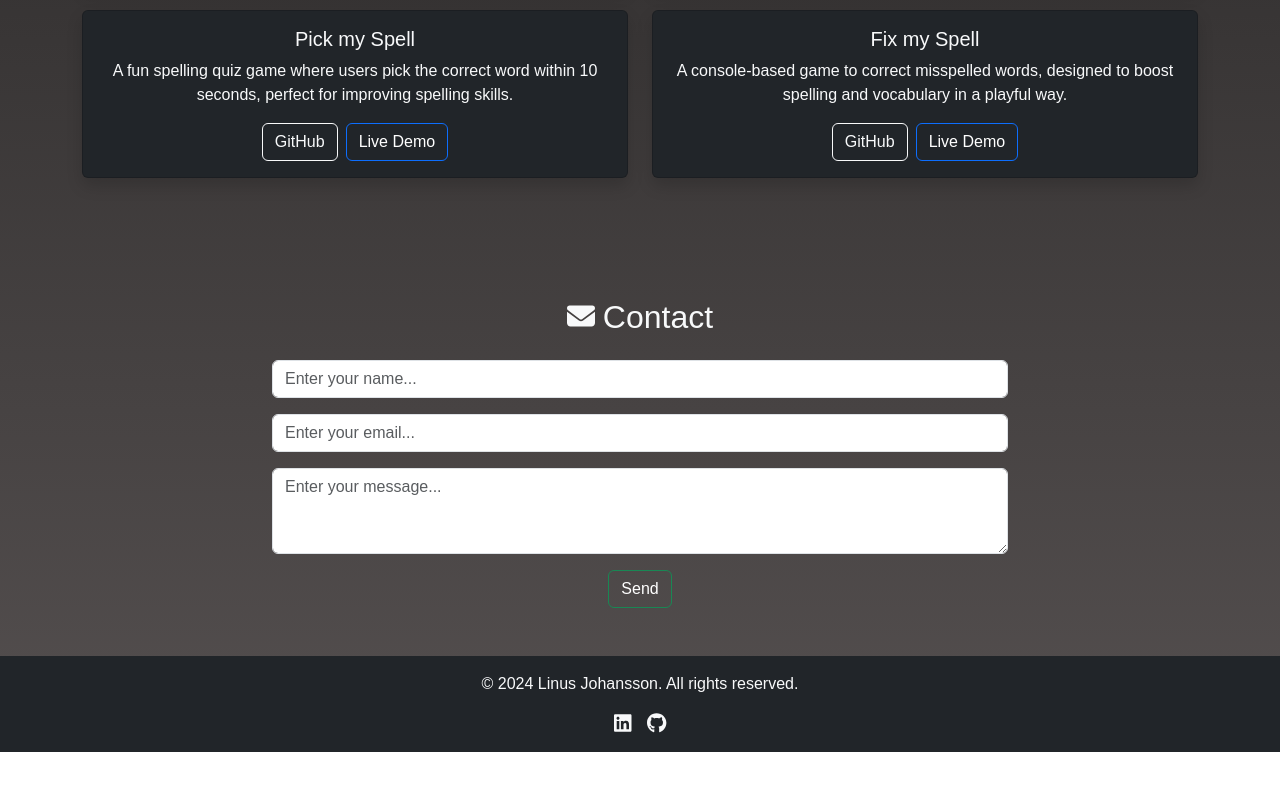
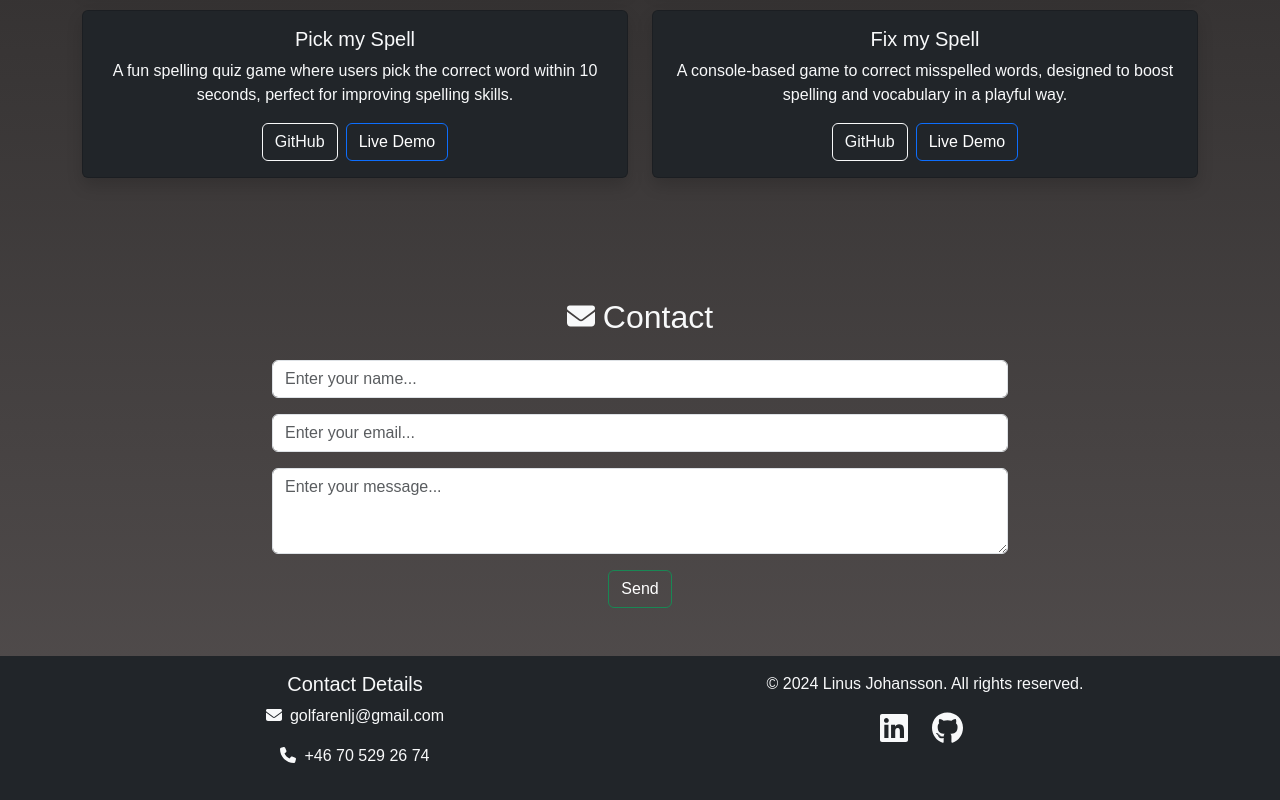
Before and after one commit to j0hanz/j0hanz-portfolio, a React (Create React App) app: page / in a window 1280 px wide. Shown: the part 2974-3774 px from the top of the page. Before the commit the page ends 3726 px from the top, so only its background shows below. Built offline with nearby package versions, Linux system fonts and the light colour scheme.

Commit message:
Add contact details and social media links to Footer component

```diff
--- a/src/components/Footer.js
+++ b/src/components/Footer.js
@@ -2,6 +2,7 @@ import React from 'react'; // Importing React library
 import { Container, Row, Col } from 'react-bootstrap'; // Importing components from react-bootstrap
 import { FontAwesomeIcon } from '@fortawesome/react-fontawesome'; // Importing FontAwesomeIcon component
 import { faLinkedin, faGithub } from '@fortawesome/free-brands-svg-icons'; // Importing specific icons from FontAwesome
+import { faEnvelope, faPhone } from '@fortawesome/free-solid-svg-icons'; // Importing specific icons from FontAwesome
 
 // Functional component Footer
 const Footer = () => (
@@ -11,11 +12,21 @@ const Footer = () => (
     <Container className="px-0">
       {/* Bootstrap row centered horizontally with text centered */}
       <Row className="text-center mx-auto">
-        {/* Bootstrap column */}
-        <Col>
-          {/* Paragraph with copyright information */}
+        {/* Bootstrap column for contact details and social media links */}
+        <Col md={6}>
+          <h5>Contact Details</h5>
+          <p>
+            <FontAwesomeIcon icon={faEnvelope} className="me-2" />
+            golfarenlj@gmail.com
+          </p>
+          <p>
+            <FontAwesomeIcon icon={faPhone} className="me-2" />
+            +46 70 529 26 74
+          </p>
+        </Col>
+        {/* Bootstrap column for copyright information */}
+        <Col md={6}>
           <p>&copy; 2024 Linus Johansson. All rights reserved.</p>
-          {/* Div containing social media links */}
           <div>
             {/* LinkedIn link with FontAwesome icon */}
             <a
@@ -24,16 +35,16 @@ const Footer = () => (
               rel="noopener noreferrer"
               target="_blank"
             >
-              <FontAwesomeIcon icon={faLinkedin} size="lg" />
+              <FontAwesomeIcon icon={faLinkedin} size="2x" />
             </a>
             {/* GitHub link with FontAwesome icon */}
             <a
-              className="text-light mx-2"
+              className="text-light mx-3"
               href="https://github.com/j0hanz"
               rel="noopener noreferrer"
               target="_blank"
             >
-              <FontAwesomeIcon icon={faGithub} size="lg" />
+              <FontAwesomeIcon icon={faGithub} size="2x" />
             </a>
           </div>
         </Col>
```
